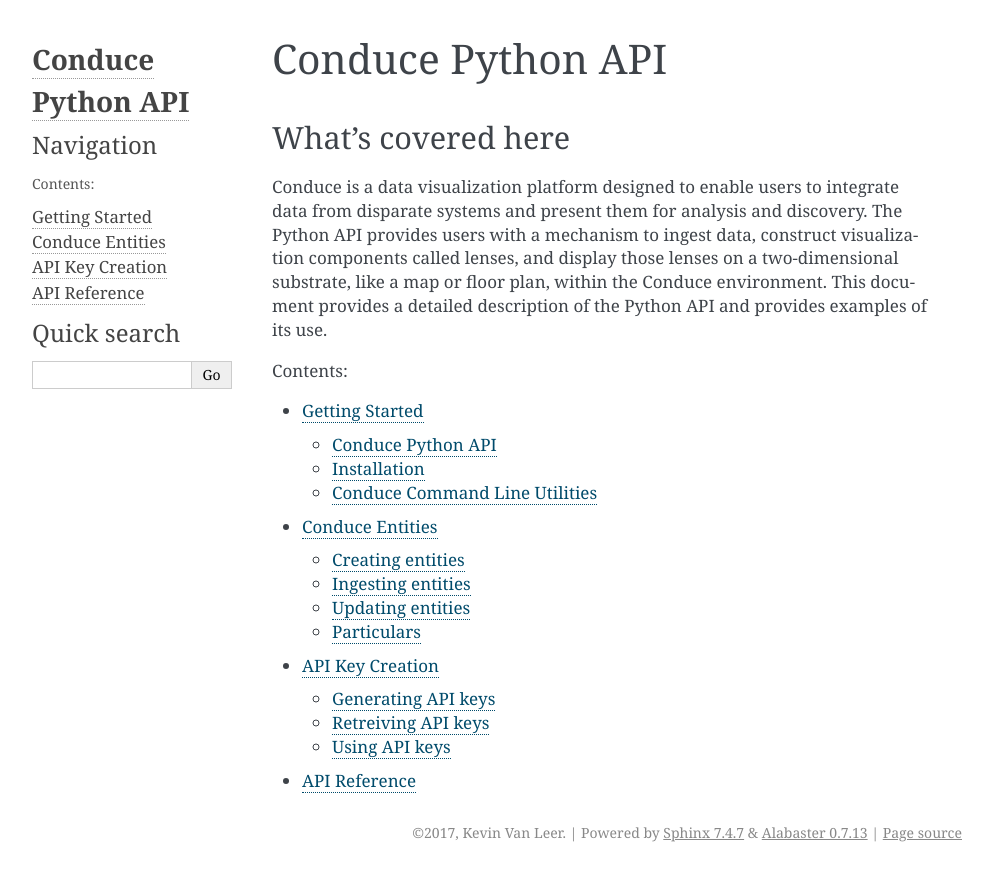
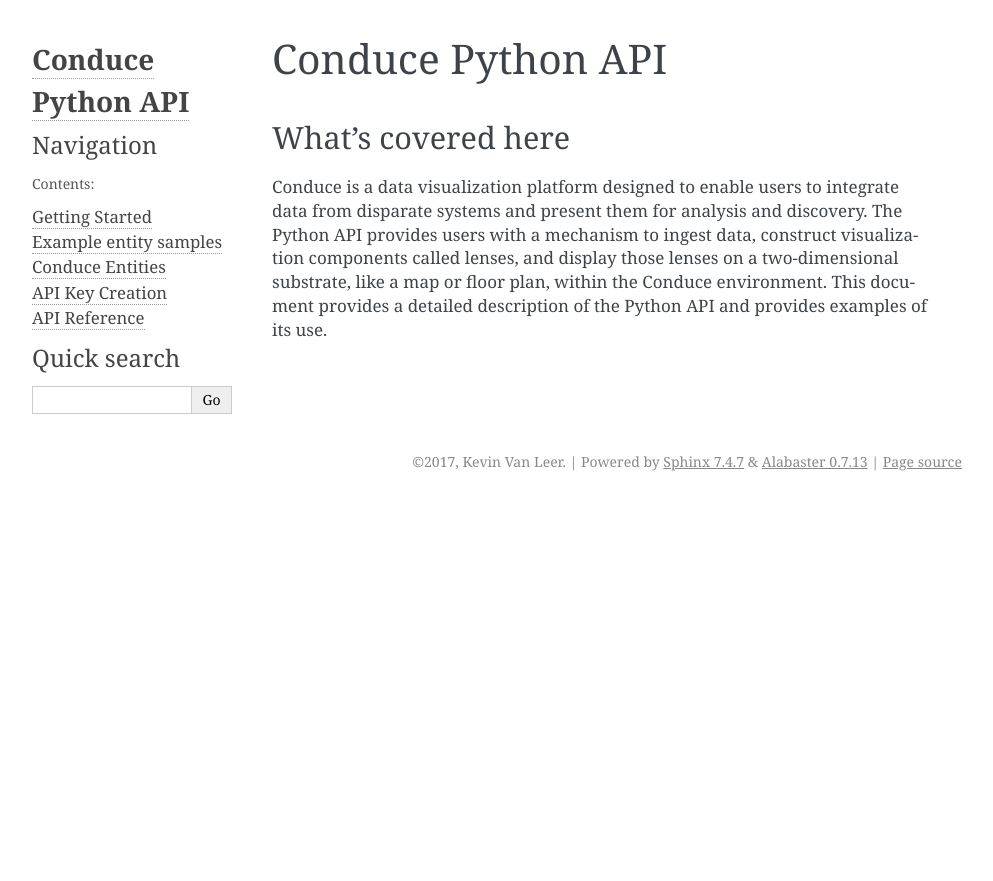
Before and after one commit to ConduceInc/conduce-python-api, a Sphinx documentation site: the page built from doc/source/index.rst, in a window 1280 px wide. Shown: the top 881 px of the page, without its empty margins (148-1141 px from the left). Built offline with Sphinx 7.4.7, drawn with Linux system fonts in a browser that asks for light colours; formulas are drawn with MathJax 3.

Commit message:
Update TOCs and hide them

```diff
--- a/doc/source/conduce-entities.rst
+++ b/doc/source/conduce-entities.rst
@@ -1,4 +1,9 @@
 .. _conduce-entities:
+
+.. toctree::
+    :hidden:
+
+    entity-sample-definitions
 
 ================
 Conduce Entities
--- a/doc/source/index.rst
+++ b/doc/source/index.rst
@@ -10,13 +20,3 @@
 What's covered here
 -------------------
 Conduce is a data visualization platform designed to enable users to integrate data from disparate systems and present them for analysis and discovery. The Python API provides users with a mechanism to ingest data, construct visualization components called lenses, and display those lenses on a two-dimensional substrate, like a map or floor plan, within the Conduce environment. This document provides a detailed description of the Python API and provides examples of its use.
-
-
-.. toctree::
-   :maxdepth: 2
-   :caption: Contents:
-
-   getting-started
-   conduce-entities
-   api-key-creation
-   api-ref
```
Also changed, not shown: other parts of doc/source/index.rst (+10 -0 lines).
